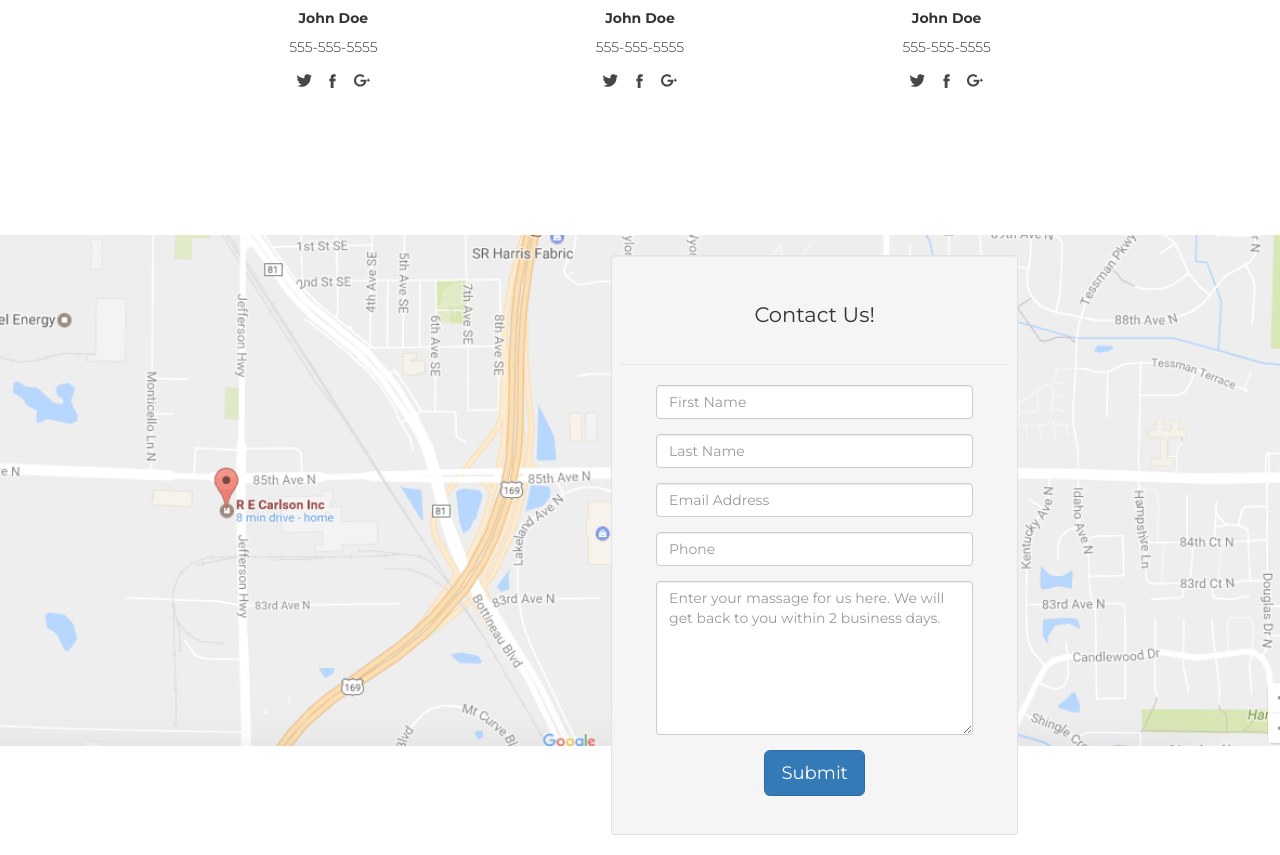
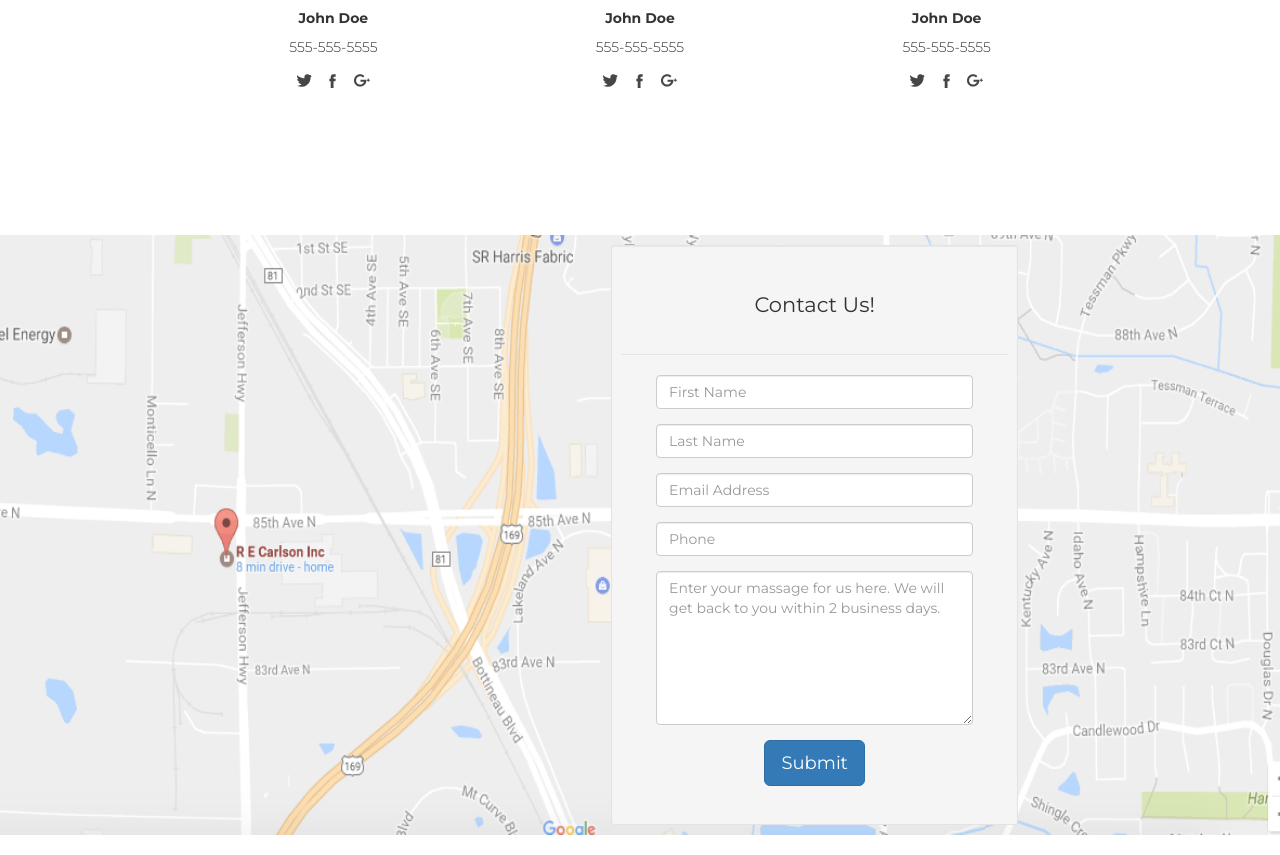
Before and after one commit to Bob-Hinkley/recarlson, a PHP site: page /index.html in a window 1280 px wide. Shown: the part 1444-2299 px from the top of the page. Run offline with PHP 8.4, Linux system fonts and the light colour scheme; some libraries are stand-ins or nearby versions.

Commit message:
Fixed contact form spacing.

```diff
--- a/public/css/style.css
+++ b/public/css/style.css
@@ -248,7 +248,7 @@
 .map {
   position: absolute;
   width: 100%;
-  min-height: 500px;
+  min-height: 600px;
   opacity: 0.8;
 }
 
@@ -256,6 +256,7 @@
   .contact-form {
     float: right;
     margin-right: 20%;
-    margin-top: 20px;
+    margin-top: 10px;
+
   }
 }
```
